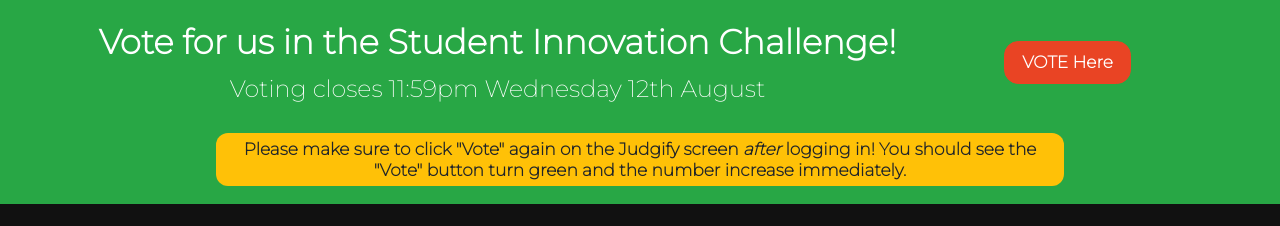
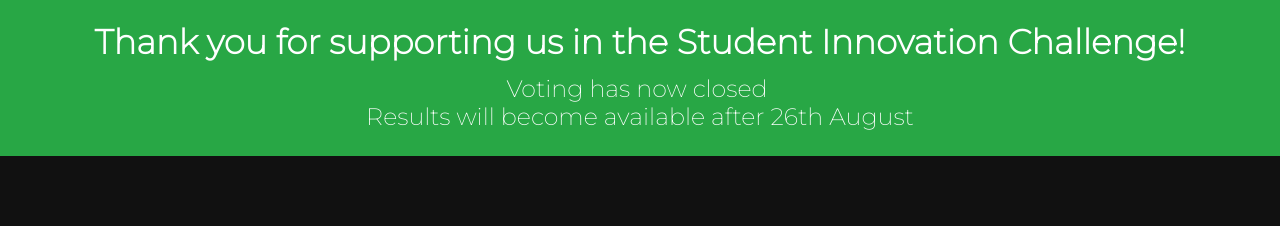
Before and after one commit to MatthewSuntup/CROSS-website, a plain HTML site: page public_html/index.html in a window 1280 px wide. Shown: the part 467-693 px from the top of the page. Drawn offline with Linux system fonts and the light colour scheme; grey boxes are pictures that could not be loaded.

Commit message:
Replaced SIC call to action with thanks

```diff
--- a/public_html/index.html
+++ b/public_html/index.html
@@ -46,19 +46,9 @@
   <div class="text-center py-2 bg-success">
     <div class="container">
       <div class="row">
-        <div class="px-3 pt-2 col-lg-9 col-md-8" style="">
-          <h1 class="mb-0"><b>Vote for us in the Student Innovation Challenge!</b></h1>
-          <h3 class="pt-2">Voting closes 11:59pm Wednesday 12th August</h3>
-        </div>
-        <div class="align-items-center justify-content-center col-lg-3 d-flex col-md-4" style=""> <a class="btn btn-primary btn-lg" href="https://www.judgify.me/public-voting/SIC2020/submissions/362934" target="_blank"><b>VOTE Here</b></a> </div>
-      </div>
-    </div>
-  </div>
-  <div class="py-1 bg-success">
-    <div class="container">
-      <div class="row d-flex justify-content-center">
-        <div class="col-md-10">
-          <h5 class="rounded bg-warning text-center mx-4 py-1 px-2"><b>Please make sure to click "Vote" again on the Judgify screen <i style="">after </i>logging in! You should see the "Vote" button turn green and the number increase immediately.</b></h5>
+        <div class="px-3 pt-2 col-md-12" style="">
+          <h1 class="mb-0"><b>Thank you for supporting us in the Student Innovation Challenge!</b></h1>
+          <h3 class="pt-2">Voting has now closed&nbsp;<br>Results will become available after 26th August</h3>
         </div>
       </div>
     </div>
@@ -96,7 +86,7 @@
   <div class="py-0">
     <div class="container">
       <div class="row py-2 px-5">
-        <div class="align-self-center col-md-5 order-2 order-md-1 animate-in-left">
+        <div class="align-self-center col-md-5 order-2 order-md-1 animate-in-left animate-in-done">
           <img class="img-fluid d-block w-75 my-0 mx-auto" src="assets/img/Stellarium.png" width="200"> </div>
         <div class="col-md-7 align-self-center order-1 order-md-2 text-md-left text-center">
           <h2 class="text-center">Advanced Attitude Determination</h2>
@@ -108,11 +98,11 @@
           <h2 class="text-center pt-2">Designed for Small Satellites</h2>
           <p class="my-4 text-muted text-center" style=""><b>This system will provide high-precision attitude determination to pico- and micro-satellites, such as the CubeSat and up to the 50 kg classes. The majority of star trackers available today are designed for large satellites and hence have significantly larger mass, volume, and cost.&nbsp;</b></p>
         </div>
-        <div class="align-self-center animate-in-right mt-0 col-md-5">
+        <div class="align-self-center animate-in-right mt-0 col-md-5 animate-in-done">
           <img class="img-fluid d-block" src="assets/img/CUAVA1_exploded_view.png"> </div>
       </div>
       <div class="row py-2 px-5">
-        <div class="align-self-center col-md-5 order-2 order-md-1 animate-in-left mt-0">
+        <div class="align-self-center col-md-5 order-2 order-md-1 animate-in-left mt-0 animate-in-done">
           <img class="img-fluid d-block my-3 mx-auto w-50" src="assets/img/Earth_Sydney.png" width="200"> </div>
         <div class="col-md-7 align-self-center order-1 order-md-2 text-md-left text-center">
           <h2 class="text-center pt-2">Developing Capability</h2>
@@ -138,7 +128,7 @@
           <h4 class="text-primary"><b>Novel Software</b></h4>
           <p class="mb-5 text-muted"><b>Novel algorithms for increased accuracy and performance as well as robustness in multiple scenarios.</b></p>
         </div>
-        <div class="my-3 col-md-4 d-none d-lg-block animate-in-down">
+        <div class="my-3 col-md-4 d-none d-lg-block animate-in-down animate-in-done">
           <img class="img-fluid d-block mx-auto pt-4" src="assets/img/CROSS_logo_white.png" width="300"> </div>
         <div class="align-self-center text-md-left text-center col-lg-4 col-md-6">
           <h4 class="text-primary"><b>Small Form Factor</b></h4>
```
